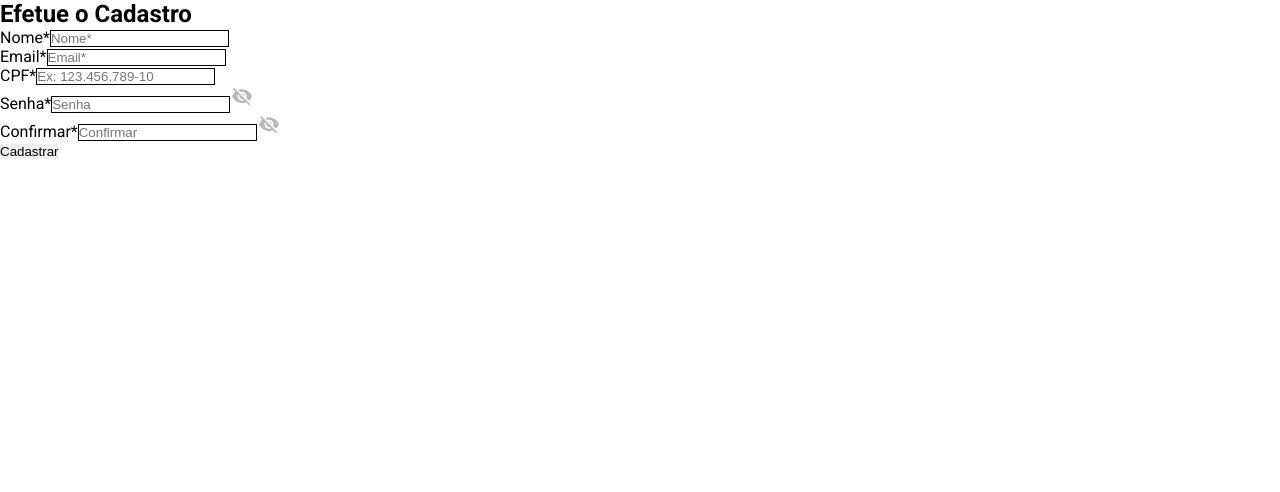
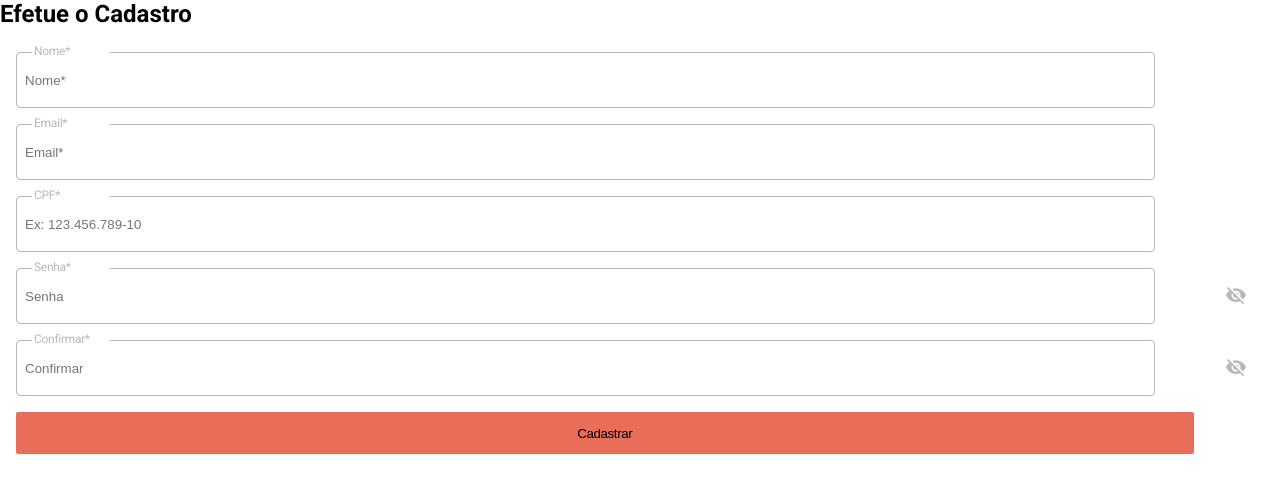
Before and after one commit to future4code/turing-rappi4A, a React (Create React App) app: page /cadastro in a window 1280 px wide. Shown: the top 492 px of the page. Built offline with nearby package versions, Linux system fonts and the light colour scheme.

Commit message:
Tela cadastro estilizada e com funcionalidades prontas

```diff
--- a/src/TelaDeCadastro/index.js
+++ b/src/TelaDeCadastro/index.js
@@ -1,11 +1,10 @@
 import React, {useState, useEffect } from 'react';
 import axios from "axios";
 import { useHistory, useParams } from 'react-router-dom';
-import {CamposDeCadastro} from "./styles"
+import {CamposDeCadastro, Imagem, Form} from "./styles"
 import useInput from "../Hooks/useInput"
 import VendoSenha from "../Images/VendoSenha.png"
 import NaoVendoSenha from "../Images/NaoVendoSenha.png"
-// import { Form } from "../Components/Editar/styles";
 
 const baseUrl = "https://us-central1-missao-newton.cloudfunctions.net/rappi4A";
 
@@ -30,7 +29,7 @@ function TelaDeCadastro() {
     onChange(name, value);
 };
 
-  const lidaCadastro = event => {
+  const lidaCadastro = () => {
     const body = {
       "name": form.nome,
 	    "email": form.email,
@@ -46,6 +45,7 @@ function TelaDeCadastro() {
       alert(`${form.nome}, seja bem vindo(a)`)
     }).catch(e => {
       console.log(e.message)
+      alert("Usuário já cadastrado")
     })
 
 }
@@ -53,26 +53,27 @@ function TelaDeCadastro() {
   const salvaCadastro = (event)=>{
     event.preventDefault()
     if(form.senha === form.confirmarSenha){
+      setConcluido(true)
       lidaCadastro()
     }else{
-      setConcluido(!concluido)
+      setConcluido(false)
       alert(`As senhas e não coincidem!`)
     }
   }
 
   const botaoVerSenha = ()=>{
     if(verSenha === false){
-      return <img src={NaoVendoSenha} onClick={vizualizarSenha}/>
+      return <Imagem src={NaoVendoSenha} onClick={vizualizarSenha}/>
     }else{
-      return <img src={VendoSenha} onClick={vizualizarSenha}/>
+      return <Imagem src={VendoSenha} onClick={vizualizarSenha}/>
     }
   }
 
   const botaoVerConfirmaSenha = ()=>{
     if(verConfirmaSenha === false){
-      return <img src={NaoVendoSenha} onClick={vizualizarConfirmaSenha}/>
+      return <Imagem src={NaoVendoSenha} onClick={vizualizarConfirmaSenha}/>
     }else{
-      return <img  src={VendoSenha} onClick={vizualizarConfirmaSenha}/>
+      return <Imagem  src={VendoSenha} onClick={vizualizarConfirmaSenha}/>
     }
   }
 
@@ -96,11 +97,11 @@ function TelaDeCadastro() {
     <div>
      <div>
        <h2>Efetue o Cadastro</h2>
-       <form onSubmit={salvaCadastro}>
+       <Form onSubmit={salvaCadastro}>
          <div>
            <label>Nome*</label>
             <CamposDeCadastro
-              borda={"1px solid black"}
+              borda={"1px solid #b8b8b8"}
               placeholder={"Nome*"}
               type={"text"}
               name={"nome"}
@@ -112,7 +113,7 @@ function TelaDeCadastro() {
           <div>
             <label>Email*</label>
             <CamposDeCadastro
-              borda={"1px solid black"}
+              borda={"1px solid #b8b8b8"}
               placeholder={"Email*"}
               type={"email"}
               name={"email"}
@@ -124,7 +125,7 @@ function TelaDeCadastro() {
           <div>
             <label>CPF*</label>
             <CamposDeCadastro
-              borda={"1px solid black"}
+              borda={"1px solid #b8b8b8"}
               placeholder={"Ex: 123.456.789-10"}
               name={"cpf"}
               value={form.cpf}
@@ -136,7 +137,7 @@ function TelaDeCadastro() {
           <div>
             <label>Senha*</label>
             <CamposDeCadastro
-              borda={concluido === true ? "1px solid black" : "1.5px solid red"}
+              borda={concluido === true ? "1px solid #b8b8b8" : "1.5px solid red"}
               placeholder={"Senha"}
               type={verSenha === false ? "password" : "text"}
               name={"senha"}
@@ -149,7 +150,7 @@ function TelaDeCadastro() {
           <div>
             <label>Confirmar*</label>
             <CamposDeCadastro
-              borda={concluido === true ? "1px solid black" : "1.5px solid red"}
+              borda={concluido === true ? "1px solid #b8b8b8" : "1.5px solid red"}
               placeholder={"Confirmar"}
               type={verConfirmaSenha === false ? "password" : "text"}
               name={"confirmarSenha"}
@@ -160,7 +161,7 @@ function TelaDeCadastro() {
               {botaoVerConfirmaSenha()}
           </div>
           <button>Cadastrar</button>
-       </form>
+       </Form>
     </div>
    </div>
   )
--- a/src/TelaDeCadastro/styles.js
+++ b/src/TelaDeCadastro/styles.js
@@ -1,5 +1,65 @@
 import styled from "styled-components";
 
 export const CamposDeCadastro = styled.input`
-border: ${props => props.borda};
+    border: ${props => props.borda};
+    width: 92vw;
+    height: 56px;
+    border-radius: 4px;
+    margin-bottom: 16px;
+    padding-left: 8px;
 `
+export const Imagem = styled.img`
+    position: absolute;
+    right: 16px;
+    top: 16px;
+`
+export const Form = styled.form`
+    padding: 16px;
+    padding-top: 24px;
+
+    div {
+        position: relative;
+    }
+
+    label {
+        position: absolute;
+        left: 16px;
+        top: -8px;
+        background-color: #fff;
+        display: block;
+        padding: 0 2px;
+        width: 78px;
+        height: 18px;
+        font-family: Roboto;
+        font-size: 12px;
+        font-weight: normal;
+        font-stretch: normal;
+        font-style: normal;
+        line-height: normal;
+        letter-spacing: -0.29px;
+        color: #b8b8b8;
+
+    }
+
+    input {
+        width: 89vw;
+        height: 56px;
+        border-radius: 4px;
+        margin-bottom: 16px;
+        padding-left: 8px;
+    }
+
+    button {
+        width: 92vw;
+        height: 42px;
+        border-radius: 2px;
+        background-color: #e86e5a;
+        font-weight: normal;
+        font-stretch: normal;
+        font-style: normal;
+        line-height: normal;
+        letter-spacing: -0.39px;
+        text-align: center;
+        border: none;
+    }
+`
```
